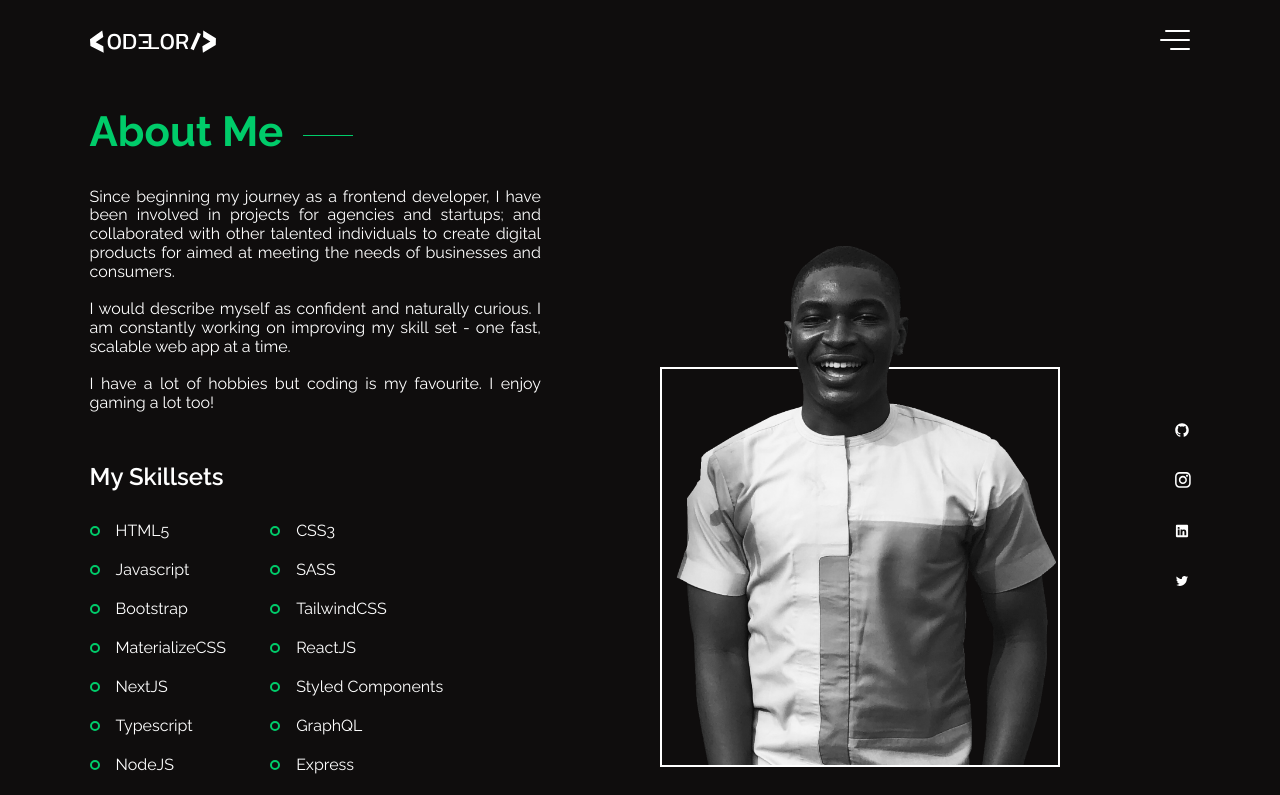
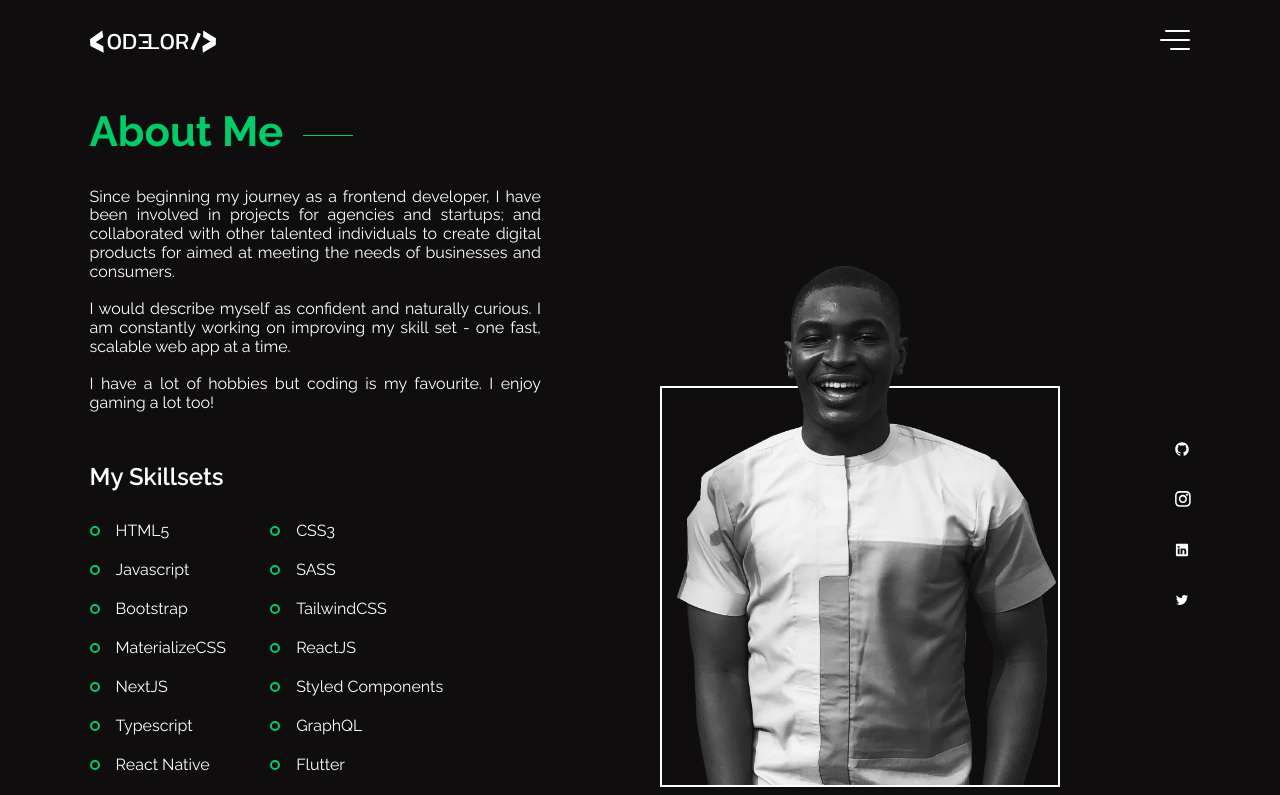
Before and after one commit to horler234/portfolio-v3, a Next.js app: page /about in a window 1280 px wide. Shown: the top 795 px of the page. Built offline with nearby package versions, Linux system fonts and the light colour scheme.

Commit message:
updated cv

```diff
--- a/components/SkillSet.tsx
+++ b/components/SkillSet.tsx
@@ -105,6 +105,8 @@
     "Styled Components",
     "Typescript",
     "GraphQL",
+    "React Native",
+    "Flutter",
     "NodeJS",
     "Express",
     "MongoDB",
@@ -117,7 +119,7 @@
           <li key={skill}>{skill}</li>
         ))}
       </SkillSetList>
-      <Link href="https://drive.google.com/file/d/1ED22ZNODmGxt_bk5vGaJ5eKY767ZPKRW/view?usp=sharing">
+      <Link href="https://drive.google.com/file/d/1MDhEiaFhV6GAhmfpoHC6NVOM7M3BmD_V/view?usp=sharing">
         <a target="_blank">
           <button>
             <span>
```
